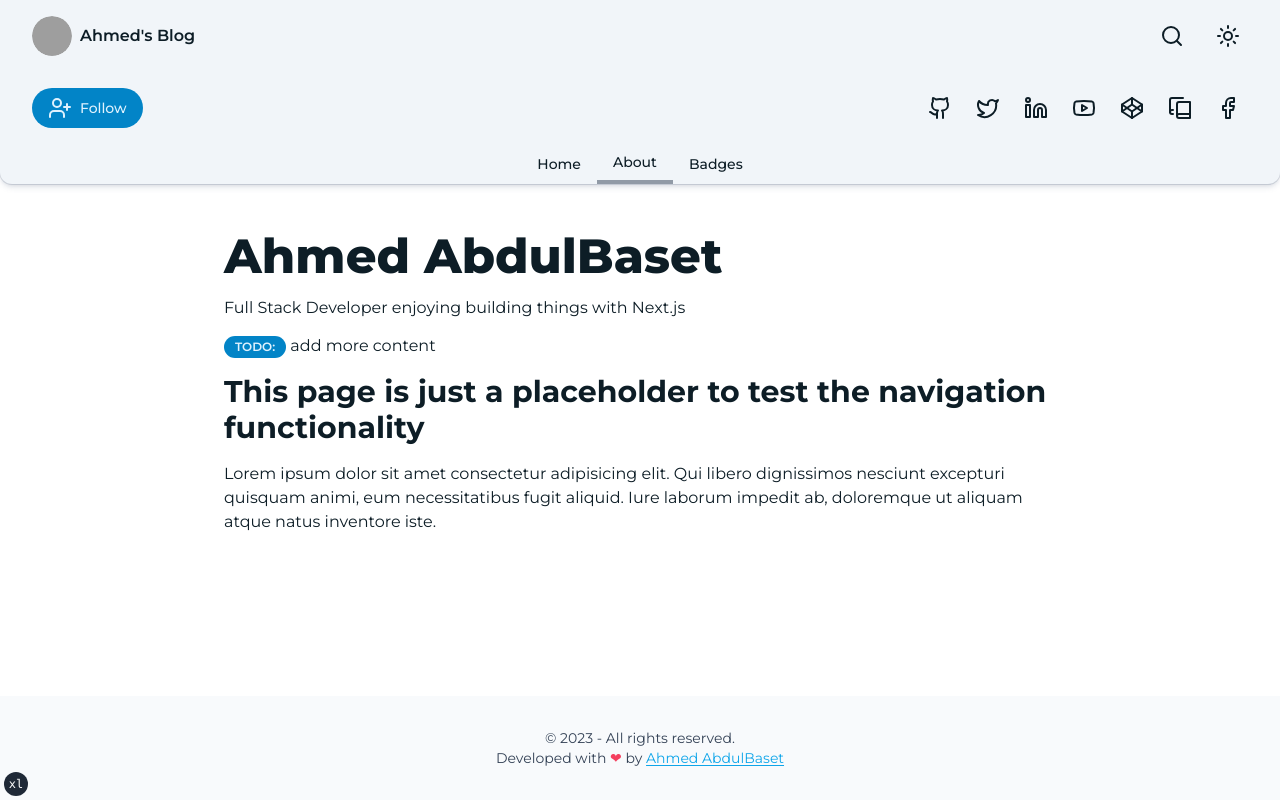
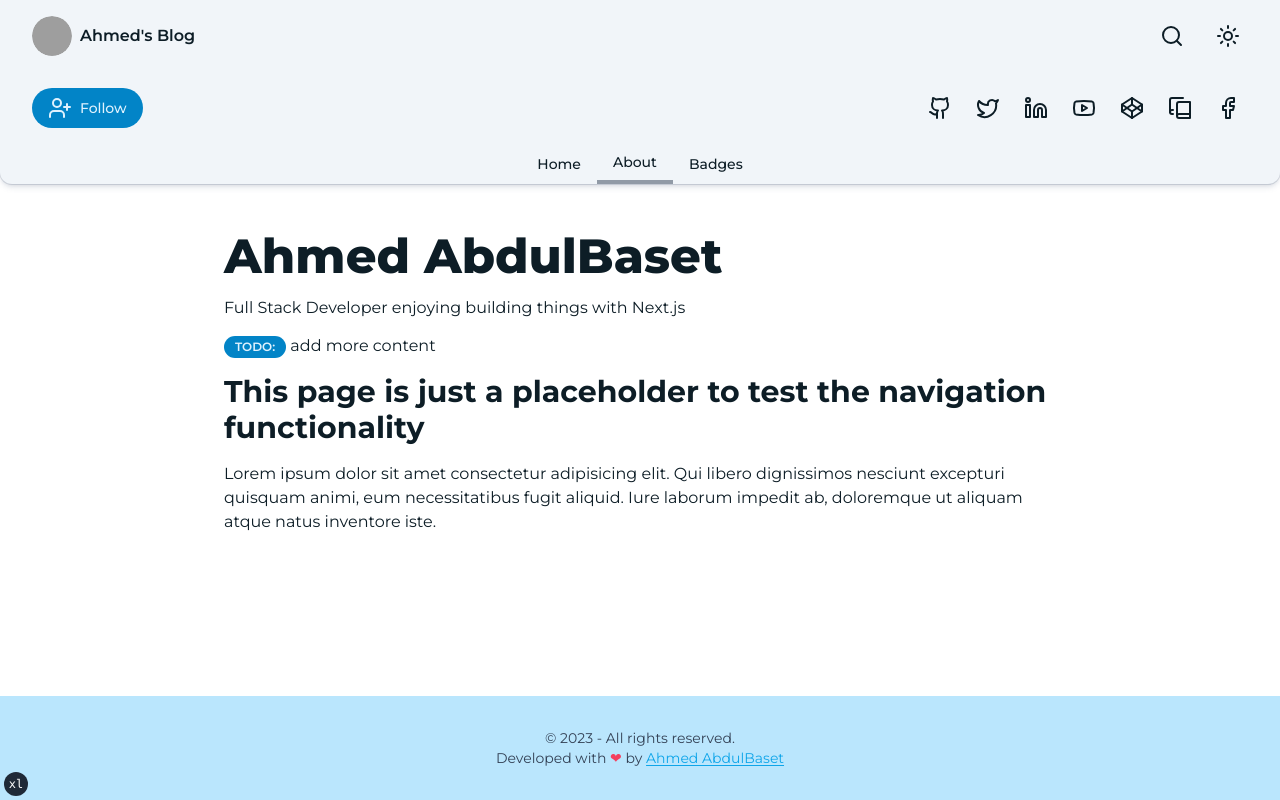
Before and after one commit to AhmedBaset/blog, a Next.js app: page /about in a window 1280 px wide. Built offline with nearby package versions, Linux system fonts and the light colour scheme; grey boxes are pictures that could not be loaded.

Commit message:
improve footer styles

```diff
--- a/src/components/Footer.tsx
+++ b/src/components/Footer.tsx
@@ -4,7 +4,7 @@ import { siteConfig } from "@/config/site"
 
 function Footer() {
 	return (
-		<footer className="space-y-2 bg-slate-50 p-4 py-8 text-center text-sm dark:bg-slate-800">
+		<footer className="space-y-2 bg-sky-200 p-4 py-8 text-center text-sm dark:bg-slate-900">
 			<p className="text-slate-700 dark:text-slate-300">
 				&copy; 2023 - All rights reserved. <br />
 				Developed with <span className="text-rose-500">❤</span> by{" "}
```
